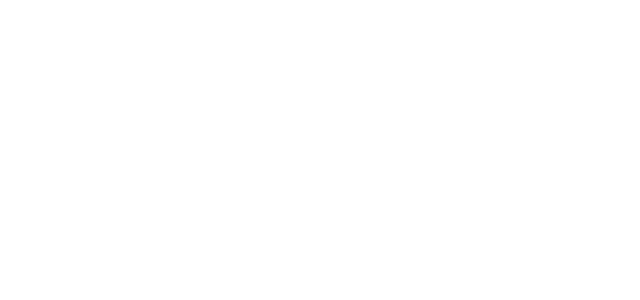
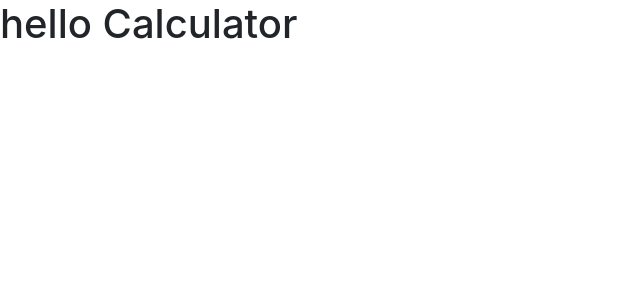
Before and after one commit to peterdgreat/math-magicians, a React (Create React App) app: page / in a window 1280 px wide. Shown: the top 300 px of the page, without its empty margins (0-640 px from the left). Built offline with nearby package versions, Linux system fonts and the light colour scheme.

Commit message:
Bootstrap Added

```diff
--- a/package.json
+++ b/package.json
@@ -6,6 +6,7 @@
     "@testing-library/jest-dom": "^5.14.1",
     "@testing-library/react": "^11.2.7",
     "@testing-library/user-event": "^12.8.3",
+    "bootstrap": "^5.1.3",
     "react": "^17.0.2",
     "react-dom": "^17.0.2",
     "react-scripts": "4.0.3",
--- a/src/App.js
+++ b/src/App.js
@@ -1,8 +1,11 @@
 import './App.css';
+import Calculator from './components/Calculator';
 
 function App() {
   return (
-    <div className="App" />
+    <div>
+      <Calculator />
+    </div>
   );
 }
 
--- /dev/null
+++ b/src/components/Calculator.js
@@ -0,0 +1,11 @@
+import React from 'react';
+
+function Calculator() {
+  return (
+    <div>
+      <h1>hello Calculator</h1>
+    </div>
+  );
+}
+
+export default Calculator;
--- a/src/index.js
+++ b/src/index.js
@@ -1,5 +1,8 @@
 import React from 'react';
 import ReactDOM from 'react-dom';
+import 'bootstrap/dist/css/bootstrap.css';
+// Put any other imports below so that CSS from your
+// components takes precedence over default styles.
 import './index.css';
 import App from './App';
 import reportWebVitals from './reportWebVitals';
```
Also changed, not shown: 1 other file (tests, documents, lock files or other folders).
